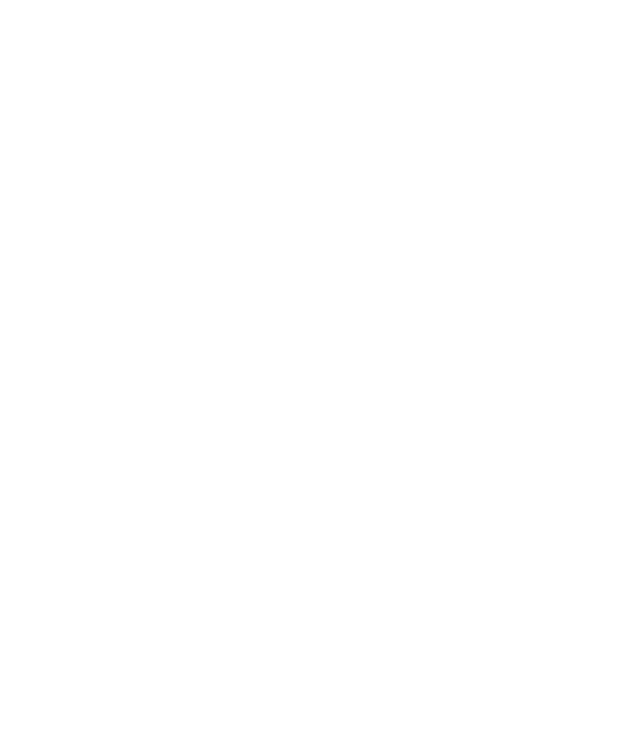
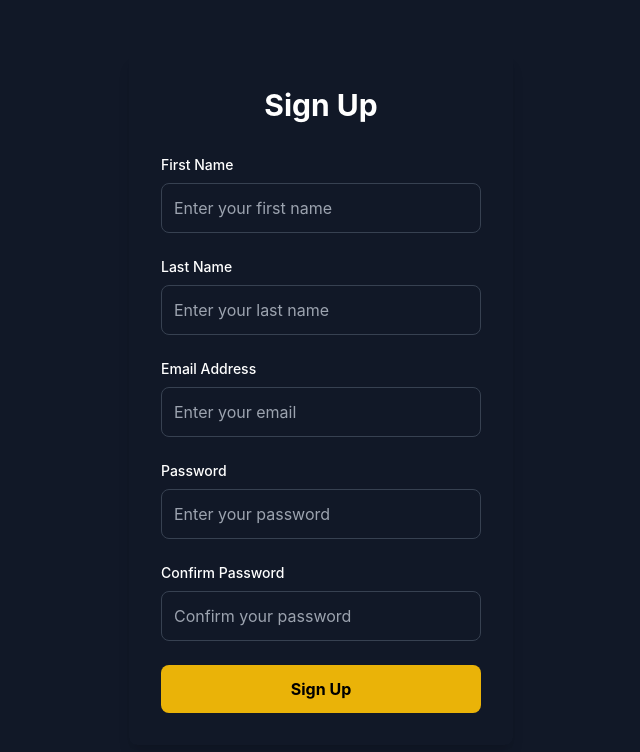
Before and after one commit to Tanmaybhure/Quick-Serve_ConnectX, a React (Create React App) app in the folder Desktop/projectservice/: page /signup in a window 1280 px wide. Before the commit this address had no page. Shown: the top 752 px of the page, without its empty margins (319-959 px from the left). Built offline with nearby package versions, Linux system fonts and the light colour scheme.

Commit message:
SixthSignupDB

```diff
--- a/Desktop/projectservice/src/App.js
+++ b/Desktop/projectservice/src/App.js
@@ -8,6 +8,7 @@ import DashboardPage from "./pages/DashBoardPage";
 import ServicesPage from './pages/ServicesPage';
 import ServiceProviderPage from './pages/ServiceProviderPage';
 import DemoMap from './pages/DemoMap';
+import SignupPage from './pages/SignupPage';
 
 function App() {
   return (
@@ -15,6 +16,7 @@ function App() {
       <Routes>
         <Route path="/" element={<HomePage />} />
         <Route path="/login" element={<LoginPage />} />
+        <Route path="/signup" element={<SignupPage />} />
         <Route path="/dashboard" element={<DashboardPage />} />
         <Route path="/servicepage" element={<ServicesPage/>} />
         <Route path="/service-provider/:service" element={<ServiceProviderPage />} />
--- /dev/null
+++ b/Desktop/projectservice/src/pages/SignupPage.jsx
@@ -0,0 +1,154 @@
+import React, { useState } from "react";
+import { useNavigate } from "react-router-dom";
+
+const SignupPage = () => {
+  const [firstName, setFirstName] = useState("");
+  const [lastName, setLastName] = useState("");
+  const [email, setEmail] = useState("");
+  const [password, setPassword] = useState("");
+  const [confirmPassword, setConfirmPassword] = useState("");
+  const [errorMessage, setErrorMessage] = useState("");
+  const [successMessage, setSuccessMessage] = useState("");
+  const navigate = useNavigate();
+
+  const handleSignup = async (e) => {
+    e.preventDefault();
+
+    if (password !== confirmPassword) {
+      setErrorMessage("Passwords do not match.");
+      setSuccessMessage("");
+      navigate("/signup");
+    }
+
+    try {
+      const response = await fetch("http://localhost:8080/api/signup", {
+        method: "POST",
+        headers: {
+          "Content-Type": "application/json",
+        },
+        body: JSON.stringify({ email, firstName, lastName, password }),
+      });
+      if (response.ok) {
+        const data = await response.json();
+        setSuccessMessage("Signup successful! Please log in.");
+        setErrorMessage("");
+        console.log("Signup Response:", data);
+        navigate("/login");
+      } else {
+        const errorData = await response.json();
+        setErrorMessage(errorData.message || "Signup failed.");
+        setSuccessMessage("");
+        navigate("/signup");
+      }
+    } catch (error) {
+      console.error("Error signing up:", error);
+      setErrorMessage("An error occurred. Please try again.");
+      setSuccessMessage("");
+    }
+  };
+
+  return (
+    <div className="bg-gray-900 text-white min-h-screen flex justify-center items-center">
+      <div className="bg-opacity-50 bg-navy-900 p-8 rounded-lg w-full max-w-sm shadow-lg">
+        <h2 className="text-3xl font-bold text-center mb-8">Sign Up</h2>
+
+        {errorMessage && (
+          <div className="bg-red-500 text-white p-3 rounded mb-4">
+            {errorMessage}
+          </div>
+        )}
+        {successMessage && (
+          <div className="bg-green-500 text-white p-3 rounded mb-4">
+            {successMessage}
+          </div>
+        )}
+
+        <form onSubmit={handleSignup}>
+          <div className="mb-6">
+            <label className="block text-sm font-medium mb-2" htmlFor="firstName">
+              First Name
+            </label>
+            <input
+              type="text"
+              id="firstName"
+              value={firstName}
+              onChange={(e) => setFirstName(e.target.value)}
+              className="w-full p-3 rounded-lg bg-transparent border border-gray-700 text-white focus:outline-none focus:border-yellow-500"
+              placeholder="Enter your first name"
+              required
+            />
+          </div>
+
+          <div className="mb-6">
+            <label className="block text-sm font-medium mb-2" htmlFor="lastName">
+              Last Name
+            </label>
+            <input
+              type="text"
+              id="lastName"
+              value={lastName}
+              onChange={(e) => setLastName(e.target.value)}
+              className="w-full p-3 rounded-lg bg-transparent border border-gray-700 text-white focus:outline-none focus:border-yellow-500"
+              placeholder="Enter your last name"
+              required
+            />
+          </div>
+
+          <div className="mb-6">
+            <label className="block text-sm font-medium mb-2" htmlFor="email">
+              Email Address
+            </label>
+            <input
+              type="email"
+              id="email"
+              value={email}
+              onChange={(e) => setEmail(e.target.value)}
+              className="w-full p-3 rounded-lg bg-transparent border border-gray-700 text-white focus:outline-none focus:border-yellow-500"
+              placeholder="Enter your email"
+              required
+            />
+          </div>
+
+          <div className="mb-6">
+            <label className="block text-sm font-medium mb-2" htmlFor="password">
+              Password
+            </label>
+            <input
+              type="password"
+              id="password"
+              value={password}
+              onChange={(e) => setPassword(e.target.value)}
+              className="w-full p-3 rounded-lg bg-transparent border border-gray-700 text-white focus:outline-none focus:border-yellow-500"
+              placeholder="Enter your password"
+              required
+            />
+          </div>
+
+          <div className="mb-6">
+            <label className="block text-sm font-medium mb-2" htmlFor="confirmPassword">
+              Confirm Password
+            </label>
+            <input
+              type="password"
+              id="confirmPassword"
+              value={confirmPassword}
+              onChange={(e) => setConfirmPassword(e.target.value)}
+              className="w-full p-3 rounded-lg bg-transparent border border-gray-700 text-white focus:outline-none focus:border-yellow-500"
+              placeholder="Confirm your password"
+              required
+            />
+          </div>
+
+          <button
+            type="submit"
+            className="w-full py-3 px-6 bg-yellow-500 text-black font-bold rounded-lg hover:bg-yellow-600 focus:outline-none"
+          >
+            Sign Up
+          </button>
+        </form>
+      </div>
+    </div>
+  );
+};
+
+export default SignupPage;
```
